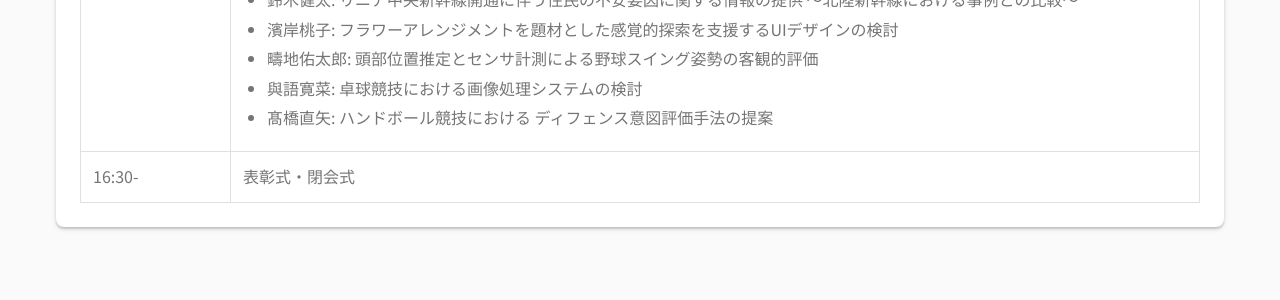
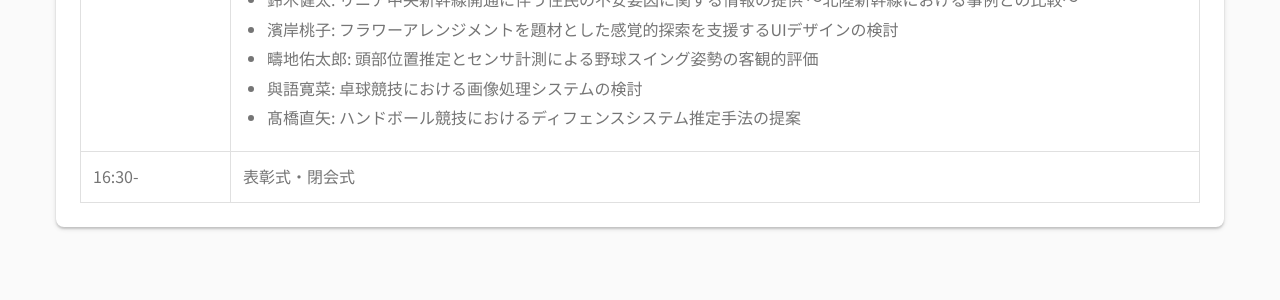
Before and after one commit to ogurilab/tsw2025, a Jekyll site: the page built from program.md, in a window 1280 px wide and 900 px high, scrolled down 4621 px. Shown: the part 421-721 px from the top of the window. Built offline with Jekyll 4.4.1, drawn with Linux system fonts in a browser that asks for light colours.

Commit message:
Update schedule.yml

```diff
--- a/_data/schedule.yml
+++ b/_data/schedule.yml
@@ -241,7 +241,7 @@ day2:
         - speaker: "與語寛菜"
           title: "卓球競技における画像処理システムの検討"
         - speaker: "髙橋直矢"
-          title: "ハンドボール競技における ディフェンス意図評価手法の提案"
+          title: "ハンドボール競技におけるディフェンスシステム推定手法の提案"
     - time: "16:30-"
       title: "表彰式・閉会式"
       type: "ceremony"
```
